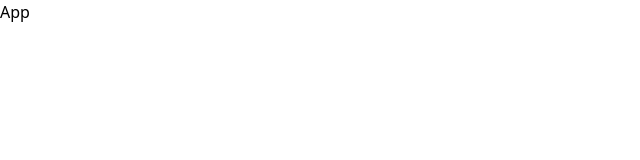
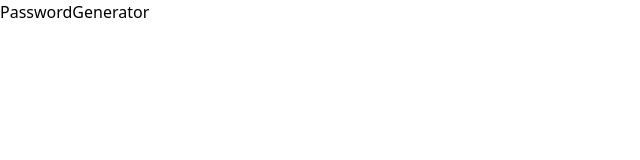
Before and after one commit to 1Yasir/react-project, a React (Vite) app: page / in a window 1280 px wide. Shown: the top 160 px of the page, without its empty margins (0-640 px from the left). Built offline with nearby package versions, Linux system fonts and the light colour scheme.

Commit message:
create PasswordGenerator Component

```diff
--- a/src/App.jsx
+++ b/src/App.jsx
@@ -1,8 +1,11 @@
-import React from 'react'
+import React from 'react';
+import PasswordGenerator from './ccomponents/PasswordGenerator';
 
 function App() {
   return (
-    <div>App</div>
+    <div className="app">
+      <PasswordGenerator />
+    </div>
   )
 }
 
--- /dev/null
+++ b/src/ccomponents/PasswordGenerator.jsx
@@ -0,0 +1,9 @@
+import React from 'react'
+
+function PasswordGenerator() {
+  return (
+    <div>PasswordGenerator</div>
+  )
+}
+
+export default PasswordGenerator
```
Also changed, not shown: 1 other file (tests, documents, lock files or other folders).
